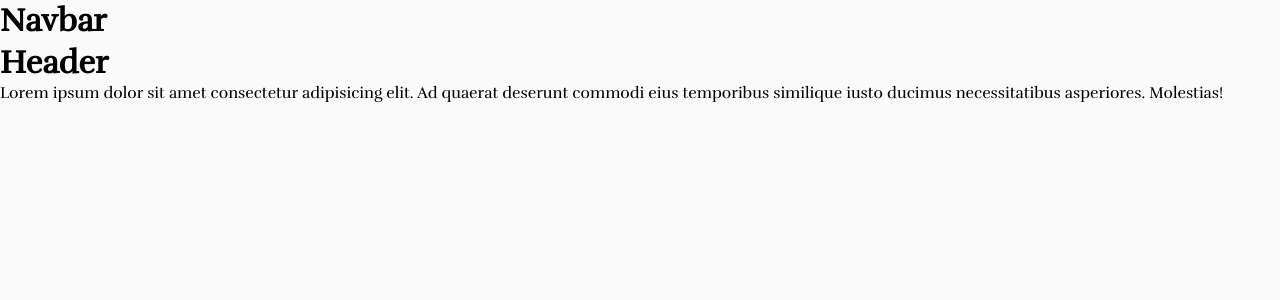
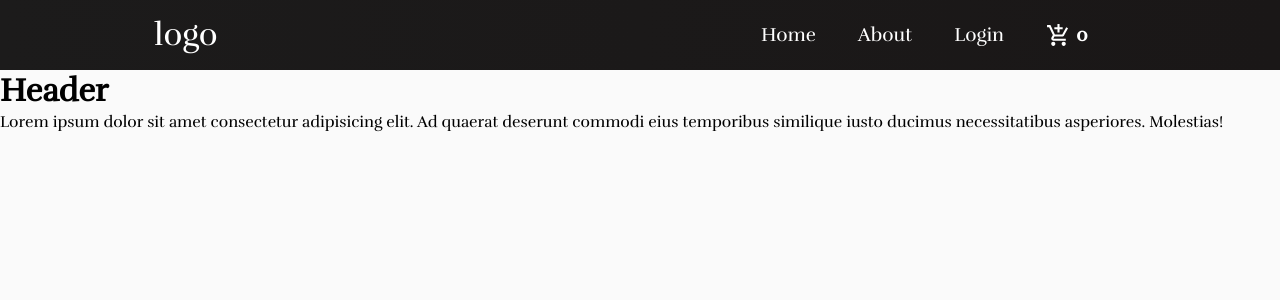
Before and after one commit to sshatil/eShopWorld, a React (Create React App) app in the folder client/: page / in a window 1280 px wide. Shown: the top 300 px of the page. Built offline with nearby package versions, Linux system fonts and the light colour scheme.

Commit message:
desing navbar

```diff
--- a/client/package.json
+++ b/client/package.json
@@ -10,6 +10,7 @@
     "node-sass": "4.14.1",
     "react": "^17.0.2",
     "react-dom": "^17.0.2",
+    "react-icons": "^4.3.1",
     "react-router-dom": "^5.2.0",
     "react-scripts": "4.0.3",
     "web-vitals": "^1.0.1"
--- a/client/src/components/Navbar.jsx
+++ b/client/src/components/Navbar.jsx
@@ -1,10 +1,57 @@
-import React from "react";
+import React, { useState } from "react";
+import { Link } from "react-router-dom";
+// import Button from "../Button/Button";
+import "../styles/Navbar.css";
+import { AiOutlineBars } from "react-icons/ai";
+import { FaTimes } from "react-icons/fa";
+import { MdOutlineAddShoppingCart } from "react-icons/md";
 
 const Navbar = () => {
+  const [click, setClick] = useState(false);
+
+  const handleClick = () => {
+    setClick(!click);
+  };
+  const closeMobileMenu = () => {
+    setClick(false);
+  };
   return (
-    <div>
-      <h1>Navbar</h1>
-    </div>
+    <nav className="navbar">
+      <Link to="/" className="navbar-logo">
+        logo
+      </Link>
+      <div className="menu-icon" onClick={handleClick}>
+        <i style={{ color: "white" }}>
+          {click ? <FaTimes /> : <AiOutlineBars />}
+        </i>
+      </div>
+      <ul className={click ? "nav-menu active" : "nav-menu"}>
+        <li className="nav-item">
+          <Link to="/" className="nav-links" onClick={closeMobileMenu}>
+            Home
+          </Link>
+        </li>
+        <li className="nav-item">
+          <Link to="/about" className="nav-links" onClick={closeMobileMenu}>
+            About
+          </Link>
+        </li>
+        <li className="nav-item">
+          <Link to="/login" className="nav-links" onClick={closeMobileMenu}>
+            Login
+          </Link>
+        </li>
+
+        <li className="nav-item">
+          <Link to="/cart" className="nav-links" onClick={closeMobileMenu}>
+            <p className="nav-cart">
+              <MdOutlineAddShoppingCart className="cart__logo" /> <span>0</span>
+            </p>
+          </Link>
+        </li>
+      </ul>
+      {/* <Button /> */}
+    </nav>
   );
 };
 
--- /dev/null
+++ b/client/src/styles/Navbar.css
@@ -0,0 +1,157 @@
+.navbar {
+  background: linear-gradient(90deg, rgb(28, 27, 27) 0%, rgb(26, 23, 23) 100%);
+  height: 70px;
+  display: flex;
+  justify-content: center;
+  align-items: center;
+  font-size: 1.2rem;
+}
+
+.navbar-logo {
+  color: #fff;
+  justify-self: start;
+  margin-left: 20px;
+  cursor: pointer;
+  text-decoration: none;
+  font-size: 2rem;
+}
+
+.fa-firstdraft {
+  margin-left: 0.5rem;
+  font-size: 1.6rem;
+}
+
+.nav-menu {
+  display: grid;
+  grid-template-columns: repeat(5, auto);
+  grid-gap: 10px;
+  list-style: none;
+  text-align: center;
+  width: 70vw;
+  justify-content: end;
+  margin-right: 2rem;
+}
+
+.nav-item {
+  display: flex;
+  align-items: center;
+  height: 80px;
+}
+
+.nav-links {
+  color: white;
+  text-decoration: none;
+  padding: 0.5rem 1rem;
+}
+
+.nav-links:hover {
+  background-color: #1888ff;
+  border-radius: 4px;
+  transition: all 0.2s ease-out;
+}
+
+.fa-bars {
+  color: #fff;
+}
+
+.nav-links-mobile {
+  display: none;
+}
+
+.menu-icon {
+  display: none;
+}
+.cart__logo {
+  width: 25px;
+  height: 25px;
+  margin-right: 5px;
+}
+.nav-cart {
+  display: flex;
+}
+.nav-cart span {
+  font-weight: bold;
+}
+
+@media screen and (max-width: 960px) {
+  .NavbarItems {
+    position: relative;
+  }
+
+  .nav-menu {
+    display: flex;
+    flex-direction: column;
+    width: 100%;
+    height: 90vh;
+    position: absolute;
+    top: 80px;
+    left: -100%;
+    opacity: 1;
+    transition: all 0.5s ease;
+  }
+
+  .nav-menu.active {
+    background: #242222;
+    left: 0;
+    opacity: 1;
+    transition: all 0.5s ease;
+    z-index: 1;
+  }
+
+  .nav-links {
+    text-align: center;
+    padding: 2rem;
+    width: 100%;
+    display: table;
+  }
+
+  .nav-links:hover {
+    background-color: #1888ff;
+    border-radius: 0;
+  }
+
+  .navbar-logo {
+    position: absolute;
+    top: 0;
+    left: 0;
+    transform: translate(25%, 50%);
+  }
+
+  .menu-icon {
+    display: block;
+    position: absolute;
+    top: 0;
+    right: 0;
+    transform: translate(-100%, 60%);
+    font-size: 1.8rem;
+    cursor: pointer;
+  }
+
+  .fa-times {
+    color: #fff;
+    font-size: 2rem;
+  }
+
+  .nav-links-mobile {
+    display: block;
+    text-align: center;
+    padding: 1.5rem;
+    margin: 2rem auto;
+    border-radius: 4px;
+    width: 80%;
+    background: #1888ff;
+    text-decoration: none;
+    color: #fff;
+    font-size: 1.5rem;
+  }
+
+  .nav-links-mobile:hover {
+    background: #fff;
+    color: #1888ff;
+    transition: 250ms;
+  }
+
+  button {
+    display: none;
+  }
+}
```
Also changed, not shown: 1 other file (tests, documents, lock files or other folders).
